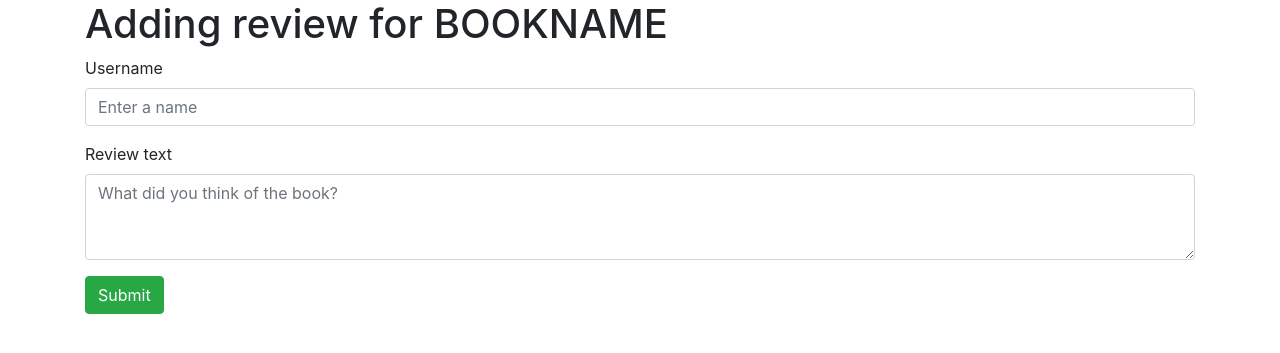
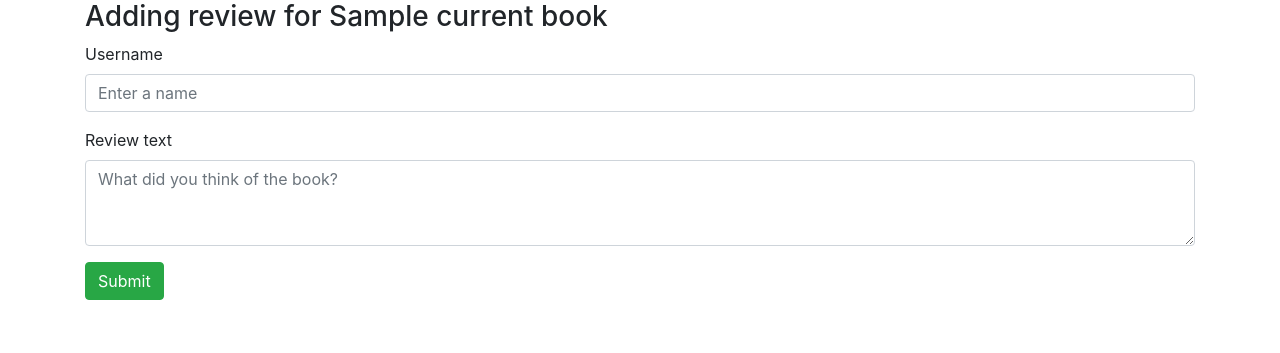
Before and after one commit to seakonn/milestone-three, a Flask app: template templates/addreview.html in a window 1280 px wide. Shown: the part 56-409 px from the top of the page. Run offline with Flask 2, Linux system fonts and the light colour scheme; the template is opened without the code that fills it: most values are stand-ins (such as "Sample title", 1, 10 or a date in 2020); some libraries are stand-ins or nearby versions.

Commit message:
Now displaying book title on add review page

```diff
--- a/templates/addreview.html
+++ b/templates/addreview.html
@@ -1,7 +1,7 @@
 {% extends 'index.html' %} {% block content %}
 <div class="container">
 
-    <h1>Adding review for BOOKNAME</h1>
+    <h3>Adding review for {{ current_book.title }}</h3>
     <form>
         <div class="form-group">
             <label>Username</label>
```
